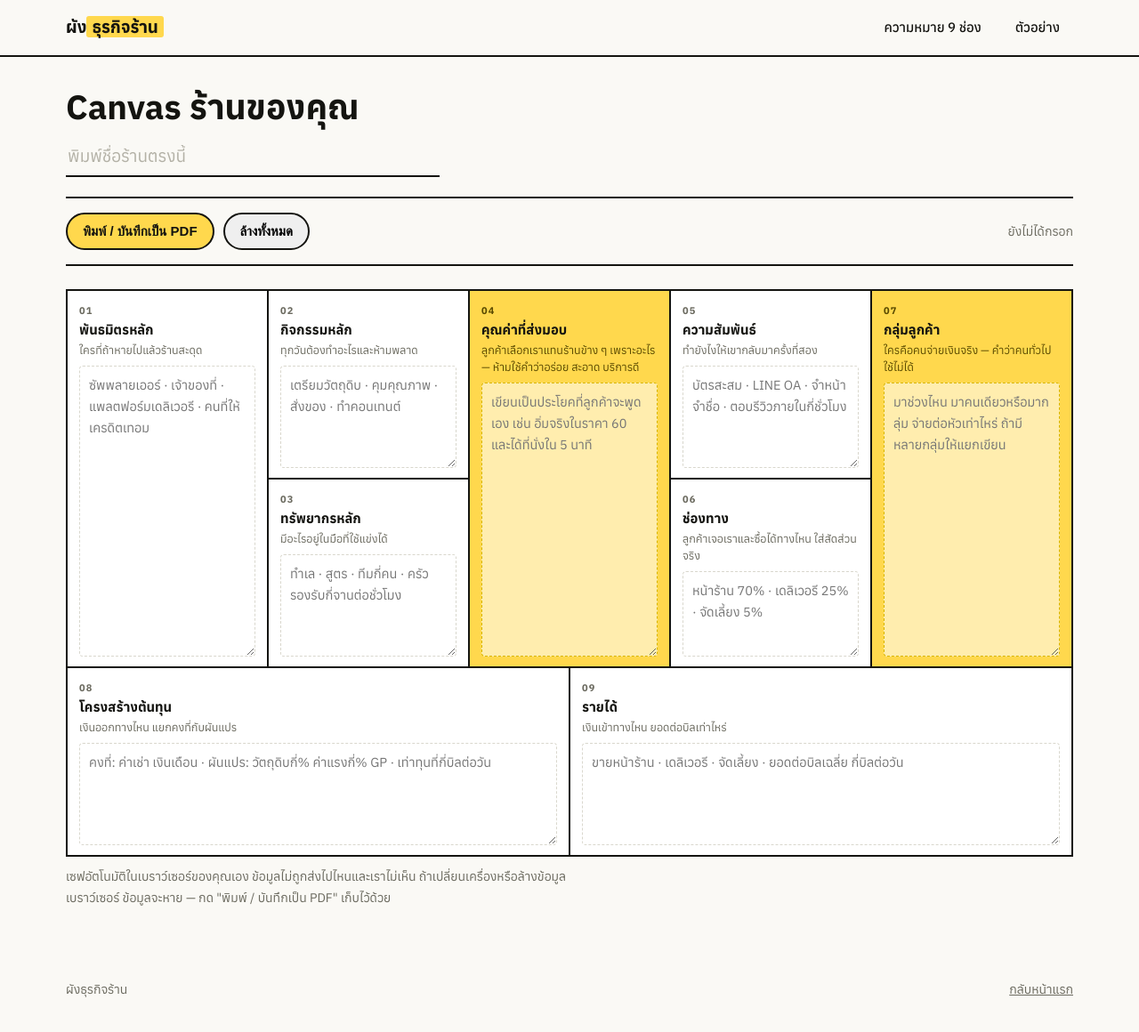
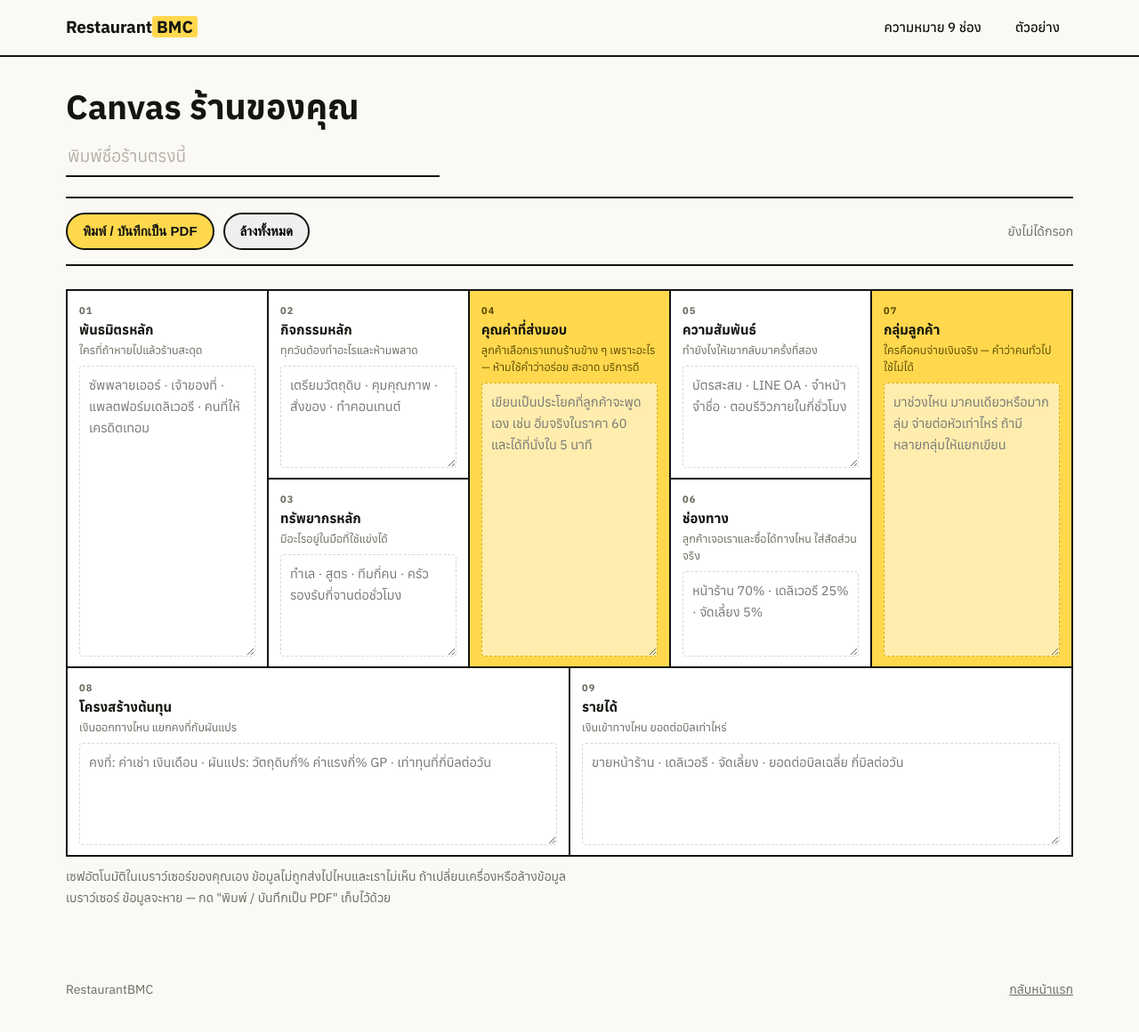
Before and after one commit to Torpenguni/restaurantbmc, a plain HTML site: page canvas.html in a window 1280 px wide. Shown: the whole page at 89% size. Drawn offline with Linux system fonts and the light colour scheme.

Commit message:
Name it RestaurantBMC
The working title is replaced in all seven places it appeared — both
titles, the og:title, the wordmark on each page, and both footers — and
the repo folder is renamed to match. BMC is set in caps since it stands
for Business Model Canvas.
EOF

```diff
--- a/canvas.html
+++ b/canvas.html
@@ -3,7 +3,7 @@
 <head>
 <meta charset="UTF-8">
 <meta name="viewport" content="width=device-width, initial-scale=1.0">
-<title>กรอก Canvas ร้านของคุณ — ผังธุรกิจร้าน</title>
+<title>กรอก Canvas ร้านของคุณ — RestaurantBMC</title>
 <meta name="description" content="กรอก Business Model Canvas 9 ช่องของร้านคุณ เซฟอัตโนมัติในเบราว์เซอร์ ไม่ต้องสมัครสมาชิก สั่งพิมพ์เป็น PDF ได้">
 <link rel="stylesheet" href="/fonts/anuphan.css">
 <link rel="stylesheet" href="/styles.css">
@@ -80,7 +80,7 @@
 
 <header class="top noprint">
   <div class="wrap">
-    <a href="/" class="brand">ผัง<span>ธุรกิจร้าน</span></a>
+    <a href="/" class="brand">Restaurant<span>BMC</span></a>
     <nav>
       <a href="/#blocks">ความหมาย 9 ช่อง</a>
       <a href="/#examples">ตัวอย่าง</a>
@@ -149,7 +149,7 @@
 
 <footer class="noprint">
   <div class="wrap">
-    <span>ผังธุรกิจร้าน</span>
+    <span>RestaurantBMC</span>
     <span><a href="/">กลับหน้าแรก</a></span>
   </div>
 </footer>
--- a/styles.css
+++ b/styles.css
@@ -39,7 +39,7 @@ a{color:inherit}
 }
 .top .wrap{display:flex;align-items:center;gap:16px;min-height:62px}
 .brand{font-weight:700;font-size:19px;text-decoration:none;letter-spacing:-0.01em}
-.brand span{background:var(--note);padding:0 6px;border-radius:3px}
+.brand span{background:var(--note);padding:0 5px;border-radius:3px;letter-spacing:0.01em}
 .top nav{margin-left:auto;display:flex;gap:8px;flex-wrap:wrap}
 .top nav a{
   text-decoration:none;font-size:15px;font-weight:500;
```
Also changed, not shown: index.html (+4 -4 lines), README.md.
